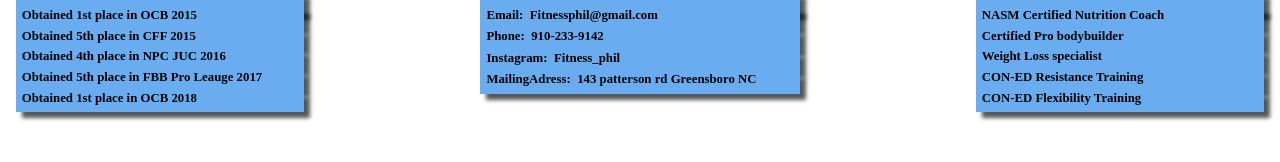
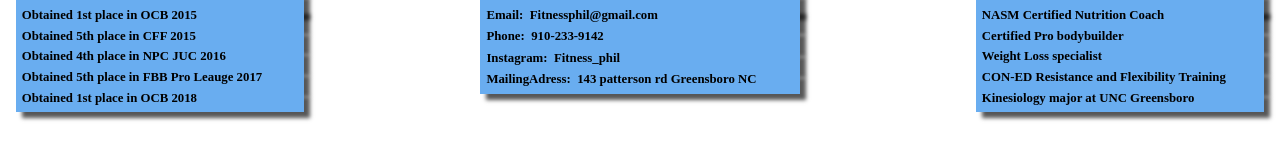
Before and after one commit to felimonH/felimonH.github.io, a plain HTML site: page index.html in a window 1280 px wide. Shown: the part 512-674 px from the top of the page. Drawn offline with Linux system fonts and the light colour scheme; a web font is replaced by a local one.

Commit message:
Update index.html

```diff
--- a/index.html
+++ b/index.html
@@ -93,8 +93,8 @@
             <li>NASM Certified Nutrition Coach</li>
             <li>Certified Pro bodybuilder</li>
             <li>Weight Loss specialist</li>
-            <li>CON-ED Resistance Training</li>
-            <li>CON-ED Flexibility Training</li>
+            <li>CON-ED Resistance and Flexibility Training</li>
+            <li>Kinesiology major at UNC Greensboro</li>
         </ul>
 
 
```
